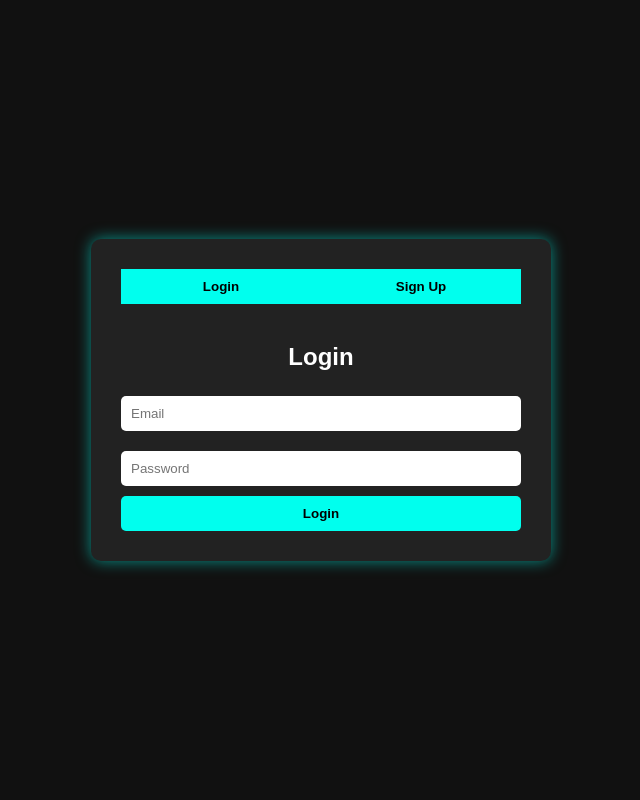
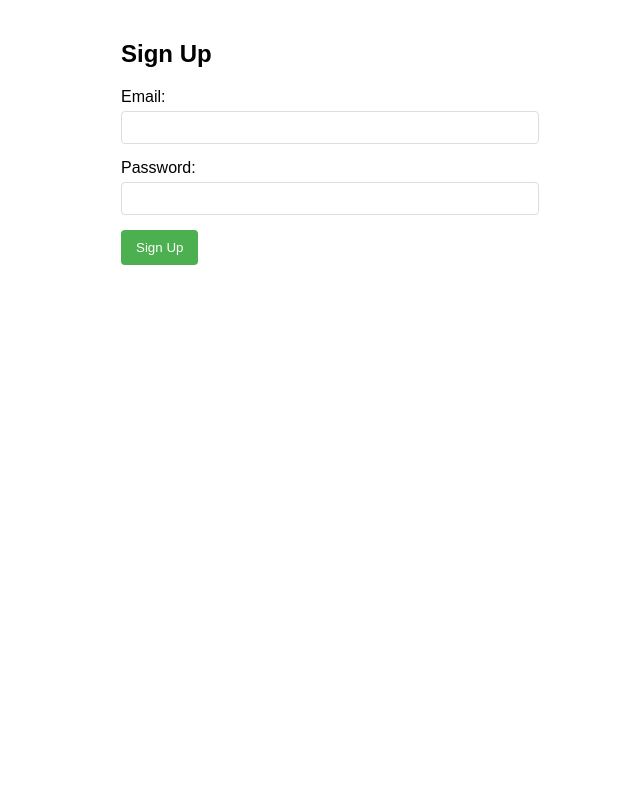
Before and after one commit to Mustaqeem-Codes/mustaqeem-codes.github.io, a Flask app: template templates/Test.html in a window 1280 px wide. Shown: the whole page, without its empty margins (319-959 px from the left). Run offline with Flask 3, Linux system fonts and the light colour scheme; the template is opened without the code that fills it, so the values that code supplies are empty; some libraries are stand-ins or nearby versions.

Commit message:
Test.html

```diff
--- a/templates/Test.html
+++ b/templates/Test.html
@@ -1,127 +1,37 @@
 <!DOCTYPE html>
-<html lang="en">
+<html>
 <head>
-  <meta charset="UTF-8" />
-  <meta name="viewport" content="width=device-width, initial-scale=1.0"/>
-  <title>Login & Sign Up</title>
+    <title>Sign Up</title>
     <style>
-    body {
-  margin: 0;
-  font-family: Arial, sans-serif;
-  background: #111;
-  display: flex;
-  justify-content: center;
-  align-items: center;
-  height: 100vh;
-  color: #fff;
+        body { font-family: Arial; max-width: 400px; margin: 0 auto; padding: 20px; }
+        .form-group { margin-bottom: 15px; }
+        label { display: block; margin-bottom: 5px; }
+        input[type="email"], input[type="password"] {
+            width: 100%; padding: 8px; border: 1px solid #ddd; border-radius: 4px;
         }
-
-.form-container {
-  background: #222;
-  padding: 30px;
-  border-radius: 10px;
-  box-shadow: 0 0 15px #00ffee88;
-  width: 90%;
-  max-width: 400px;
+        button {
+            background: #4CAF50; color: white; border: none; padding: 10px 15px; border-radius: 4px; cursor: pointer;
         }
-
-.form-toggle {
-  display: flex;
-  justify-content: space-between;
-  margin-bottom: 20px;
-}
-
-.form-toggle button {
-  flex: 1;
-  padding: 10px;
-  background-color: #00ffee;
-  border: none;
-  cursor: pointer;
-  font-weight: bold;
-  transition: background 0.3s ease;
-}
-
-.form-toggle button:hover {
-  background-color: #00ccdd;
-}
-
-.form {
-  display: none;
-  flex-direction: column;
-}
-
-.form.active {
-  display: flex;
-}
-
-form h2 {
-  margin-bottom: 15px;
-  text-align: center;
-}
-
-form input {
-  padding: 10px;
-  margin: 10px 0;
-  border: none;
-  border-radius: 5px;
-  outline: none;
-}
-
-form button {
-  padding: 10px;
-  background-color: #00ffee;
-  border: none;
-  border-radius: 5px;
-  cursor: pointer;
-  font-weight: bold;
-  transition: background 0.3s ease;
-}
-
-form button:hover {
-  background-color: #00ccdd;
-}
-
+        .message { margin-top: 15px; padding: 10px; border-radius: 4px; }
+        .error { background: #ffdddd; border: 1px solid #ff9999; }
+        .success { background: #ddffdd; border: 1px solid #99ff99; }
     </style>
 </head>
 <body>
-  <div class="form-container">
-    <div class="form-toggle">
-      <button id="showLogin">Login</button>
-      <button id="showSignup">Sign Up</button>
+    <h2>Sign Up</h2>
+    <form method="POST" action="/signup">
+        <div class="form-group">
+            <label>Email:</label>
+            <input type="email" name="email" required>
         </div>
-
-    <!-- Login Form -->
-    <form id="loginForm" class="form active">
-      <h2>Login</h2>
-      <input type="email" placeholder="Email" required>
-      <input type="password" placeholder="Password" required>
-      <button type="submit">Login</button>
-    </form>
-
-    <!-- Sign Up Form -->
-    <form id="signupForm" class="form">
-      <h2>Sign Up</h2>
-      <input type="email" placeholder="Email" required>
-      <input type="password" placeholder="Password" required>
+        <div class="form-group">
+            <label>Password:</label>
+            <input type="password" name="password" required>
+        </div>
         <button type="submit">Sign Up</button>
     </form>
-  </div>
-
-  <script>
-    const loginForm = document.getElementById("loginForm");
-    const signupForm = document.getElementById("signupForm");
-    const showLogin = document.getElementById("showLogin");
-    const showSignup = document.getElementById("showSignup");
-
-    showLogin.addEventListener("click", () => {
-      loginForm.classList.add("active");
-      signupForm.classList.remove("active");
-    });
-
-    showSignup.addEventListener("click", () => {
-      signupForm.classList.add("active");
-      loginForm.classList.remove("active");
-    });
-  </script>
+    {% if message %}
+    <div class="message {{ 'success' if success else 'error' }}">{{ message }}</div>
+    {% endif %}
 </body>
 </html>
```
Lines whose indentation alone changed are shown as unchanged.
